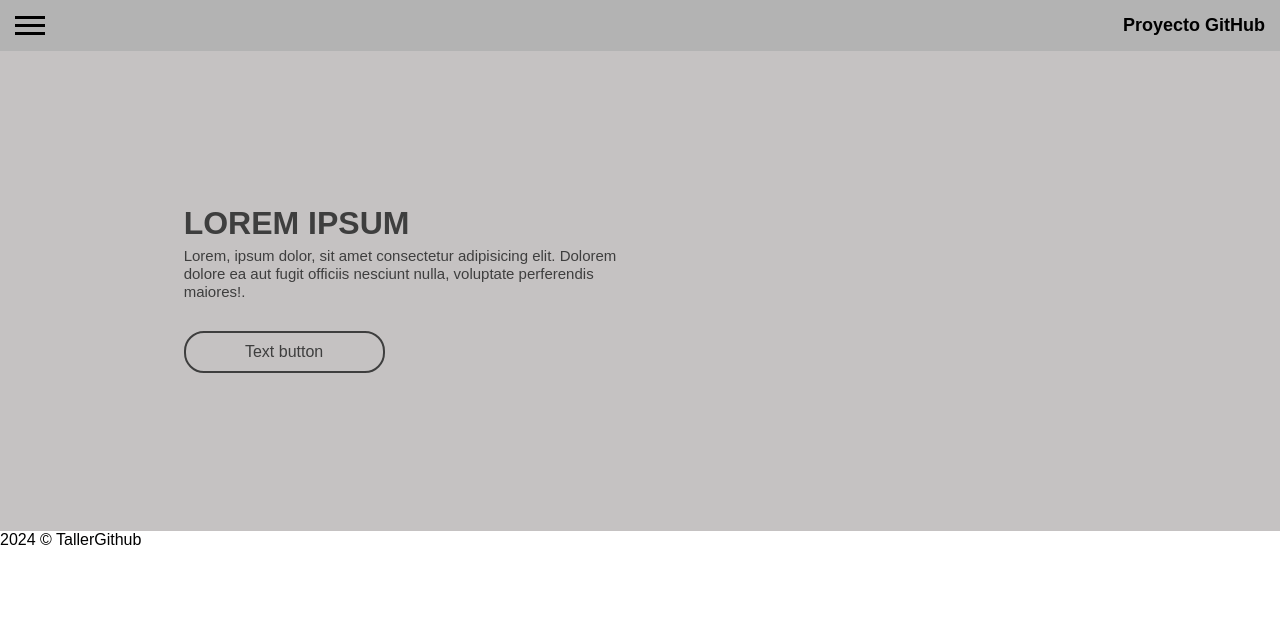
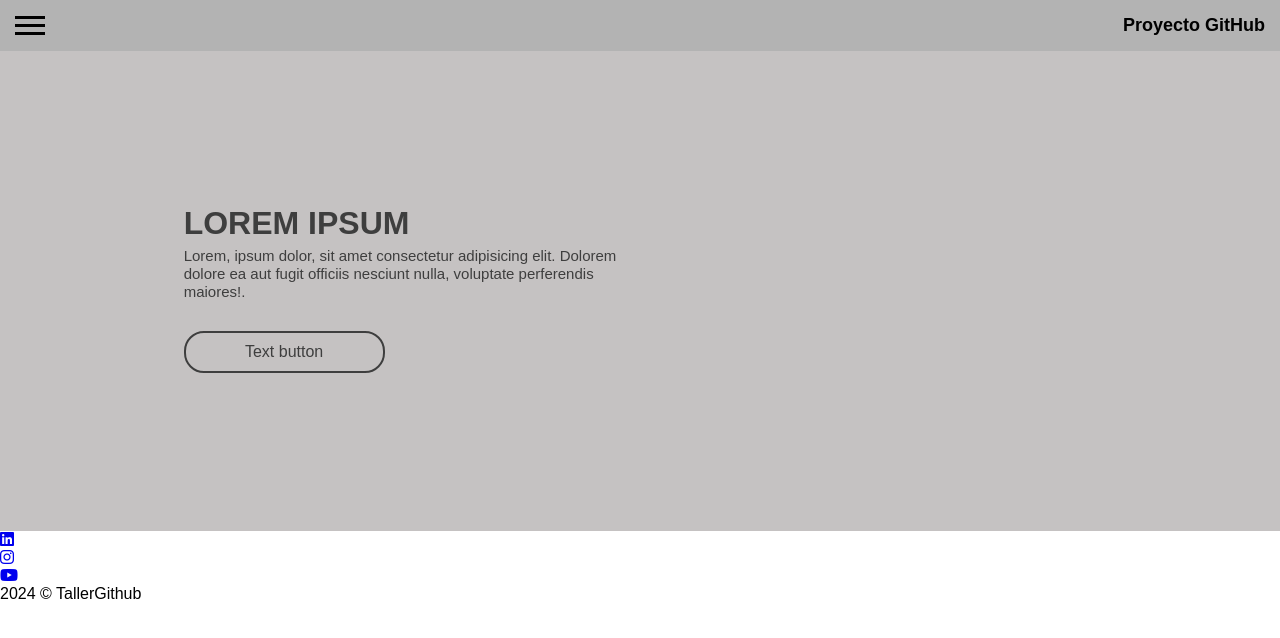
Before and after one commit to agarcram1/Taller-Git.github.io, a plain HTML site: page index.html in a window 1280 px wide. Drawn offline with Linux system fonts and the light colour scheme.

Commit message:
Agrega iconos al foooter con redirección a redes sociales

```diff
--- a/index.html
+++ b/index.html
@@ -5,6 +5,7 @@
     <meta name="viewport" content="width=device-width, initial-scale=1.0" />
     <title>Taller Github</title>
     <link rel="stylesheet" href="styles.css" />
+    <script src="https://kit.fontawesome.com/78848b2cbc.js" crossorigin="anonymous"></script>
   </head>
   <body>
     <header>
@@ -28,7 +29,17 @@
 		</div>
 	</div>
 
-  <footer>
+  <footer class="footer-container">
+    <div >
+      <div class="footer-icons">
+        <ul>
+          <li><a href="https://www.linkedin.com/" target="_blank"><i class="fa-brands fa-linkedin"></i></a></li>
+          <li><a href="https://www.instagram.com/" target="_blank"><i class="fa-brands fa-instagram"></i></a></li>
+          <li><a href="https://www.youtube.com/" target="_blank"><i class="fa-brands fa-youtube"></i></a></li>
+      </ul>
+      </div>
+    </div>
+
     <p class="copyright">2024 &copy; TallerGithub</p>
-  </footer>
+</footer>
 </html>
```
